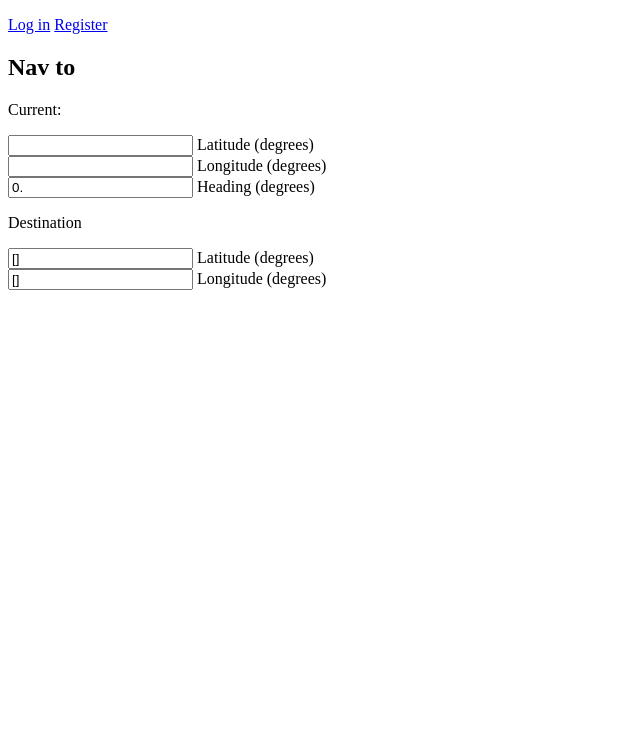
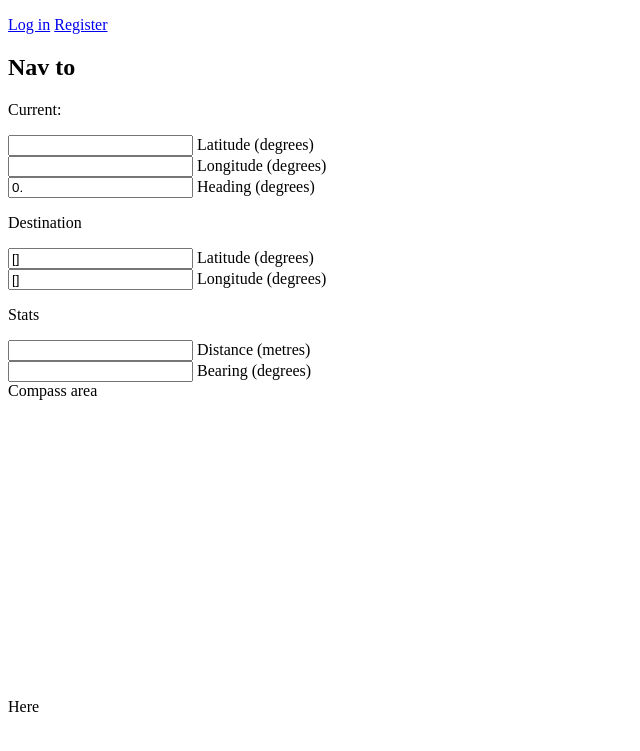
Before and after one commit to TimSC/auxgis, a Python web app: template templates/nav.html in a window 1280 px wide. Shown: the top 751 px of the page, without its empty margins (0-640 px from the left). Run offline with Jinja, Linux system fonts and the light colour scheme; the template is opened without the code that fills it: most values are stand-ins (such as "Sample title", 1, 10 or a date in 2020); some libraries are stand-ins or nearby versions.

Commit message:
Add distance and bearing calc

```diff
--- a/templates/nav.html
+++ b/templates/nav.html
@@ -8,6 +8,14 @@
 <body onload="loadPage()">
 
 <script>
+function toRadians(deg) {
+	return deg * Math.PI / 180.;
+}
+
+function toDegrees(rad) {
+	return rad * 180. / Math.PI;
+}
+
 function loadPage() {
 
 	if (navigator.geolocation) {
@@ -16,12 +24,26 @@ function loadPage() {
 	  var currentLat;
 	  var currentLon;
 	  var currentMag = 0.;
+	  var dstlat = {{lat}};
+	  var dstlon = {{lon}};
 	  var geoSuccess = function(position) {
 		console.log("Position found: " + position.coords.latitude+ "," + position.coords.longitude)
-		currentLat = startPos.coords.latitude;
-		currentLon = startPos.coords.longitude;
-		document.getElementById('lat').value = startPos.coords.latitude;
-		document.getElementById('lon').value = startPos.coords.longitude;
+		currentLat = position.coords.latitude;
+		currentLon = position.coords.longitude;
+		document.getElementById('lat').value = currentLat;
+		document.getElementById('lon').value = currentLon;
+
+		//Based on http://www.movable-type.co.uk/scripts/latlong.html
+		var φ1 = toRadians(dstlat), φ2 = toRadians(currentLat), Δλ = toRadians(currentLon-dstlon), R = 6371000.; // gives d in metres
+		var d = Math.acos( Math.sin(φ1)*Math.sin(φ2) + Math.cos(φ1)*Math.cos(φ2) * Math.cos(Δλ) ) * R;
+		document.getElementById('dist').value = d;
+
+		var φ1 = toRadians(currentLat), φ2 = toRadians(dstlat), λ2 = toRadians(dstlon), λ1 = toRadians(currentLon), R = 6371000.;
+		var y = Math.sin(λ2-λ1) * Math.cos(φ2);
+		var x = Math.cos(φ1)*Math.sin(φ2) -
+				Math.sin(φ1)*Math.cos(φ2)*Math.cos(λ2-λ1);
+		var brng = toDegrees(Math.atan2(y, x));
+		document.getElementById('brng').value = brng;
 	  };
 
 	  var geoOptions = {
@@ -51,6 +73,8 @@ function loadPage() {
 	  {
 			currentMag = 360. - orient.alpha;
 			document.getElementById('mag').value = currentMag;
+
+
       };
 
       window.addEventListener("deviceorientation", orientEvent, true);
@@ -68,13 +92,19 @@ function loadPage() {
 <p>Current:</p>
 <input type="text" name="lat" id="lat" value=""/> Latitude (degrees)<br/>
 <input type="text" name="lon" id="lon" value=""/> Longitude (degrees)<br/>
-<input type="text" name="lon" id="mag" value="0."/> Heading (degrees)<br/>
+<input type="text" id="mag" value="0."/> Heading (degrees)<br/>
 
 <p>Destination</p>
-<input type="text" name="lat" id="dstlat" value="{{lat}}"/> Latitude (degrees)<br/>
-<input type="text" name="lon" id="dstlon" value="{{lon}}"/> Longitude (degrees)<br/>
+<input type="text" id="dstlat" value="{{lat}}"/> Latitude (degrees)<br/>
+<input type="text" id="dstlon" value="{{lon}}"/> Longitude (degrees)<br/>
 
+<p>Stats</p>
+<input type="text" id="dist" value=""/> Distance (metres)<br/>
+<input type="text" id="brng" value=""/> Bearing (degrees)<br/>
 
+<div style="width:300px; height:300px; display:block;">Compass area</div>
+
+<p>Here</p>
 
 </body>
 </html>
```
